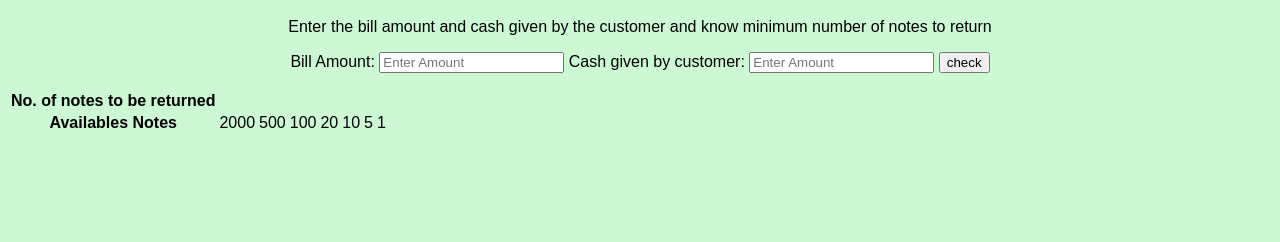
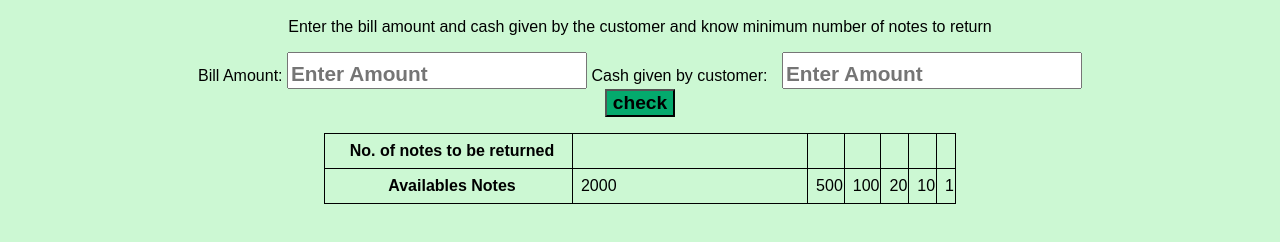
Before and after one commit to Priya-Chourasia/MarkTen, a plain HTML site: page index.html in a window 1280 px wide. Shown: the part 80-322 px from the top of the page. Drawn offline with Linux system fonts and the light colour scheme.

Commit message:
commit changes

```diff
--- a/index.html
+++ b/index.html
@@ -1,5 +1,6 @@
 <!DOCTYPE html>
 <html lang="en">
+
 <head>
     <meta charset="UTF-8">
     <meta http-equiv="X-UA-Compatible" content="IE=edge">
@@ -7,6 +8,7 @@
     <link rel="stylesheet" href="style.css" />
     <title>Cash register</title>
 </head>
+
 <body>
     <div class="container">
         <h1 class="heading"> Cash Register Manager</h1>
@@ -14,7 +16,7 @@
             Enter the bill amount and cash given by the customer and know minimum number of notes to return
         </p>
         <label for="bill-amount"> Bill Amount:</label>
-       <input id="bill-amount" type="number" placeholder="Enter Amount" />
+        <input id="bill-amount" type="number" placeholder="Enter Amount" />
         <label for="cash-given"> Cash given by customer:</label>
         <input id="cash-given" type="number" placeholder="Enter Amount" />
         <button id="check-button"> check</button>
@@ -28,7 +30,7 @@
                 <td class="no-of-notes"> </td>
                 <td class="no-of-notes"> </td>
                 <td class="no-of-notes"> </td>
-                <td class="no-of-notes"> </td>
+
             </tr>
 
             <tr>
@@ -38,14 +40,13 @@
                 <td> 100</td>
                 <td> 20</td>
                 <td> 10</td>
-                <td> 5</td>
                 <td> 1</td>
+
             </tr>
 
         </table>
+    </div>
+    <script src="app.js"></script>
+</body>
 
-
-        </div>
-        <script src="app.js"></script>
-</body>
 </html>
--- a/style.css
+++ b/style.css
@@ -7,3 +7,53 @@ body {
 	margin-top: 40px;
 	text-align: center;
 }
+
+#bill-amount {
+	font-size: 1.3rem;
+	font-weight: bold;
+	padding-top: 8px;
+	padding-right: 10px;
+
+}
+
+#cash-given {
+	font-size: 1.3rem;
+	font-weight: bold;
+	padding-top: 8px;
+	padding-right: 10px;
+	margin-left: 10px;
+}
+
+button {
+	background-color: #04aa6d !important;
+	margin-top: 10px;
+	color: black;
+	font-weight: bold;
+	font-size: larger;
+	display: block;
+	margin: auto;
+
+}
+
+.change-table {
+	margin: auto;
+	font-family: Arial, Helvetica, sans-serif;
+	border-collapse: collapse;
+	width: 50%;
+}
+
+td {
+	padding-top: 12px;
+	padding-bottom: 12px;
+	text-align: left;
+	color: black;
+}
+
+td,
+th {
+	border: 1px solid black;
+	padding: 8px;
+	padding-right: 1px;
+	width: 50%;
+
+}
```
Also changed, not shown: app.js (+4 -3 lines).
